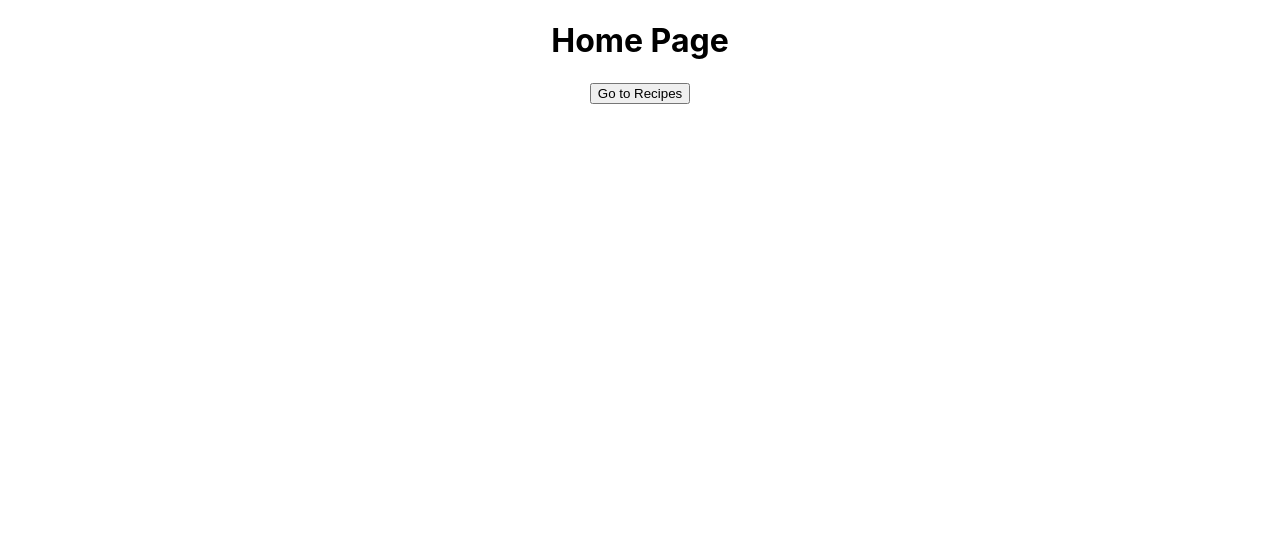
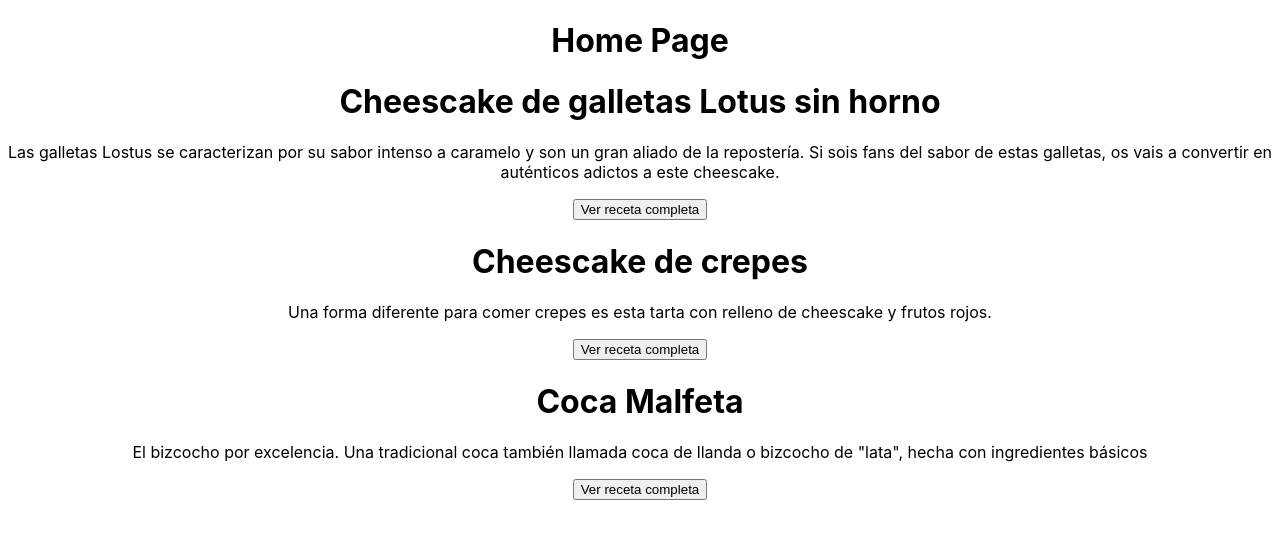
Before and after one commit to elenaradrus/dessertRecipes, a React (Create React App) app in the folder client/: page / in a window 1280 px wide. Shown: the top 538 px of the page. Built offline with nearby package versions, Linux system fonts and the light colour scheme.

Commit message:
button id passed to url

```diff
--- a/client/src/components/Home.js
+++ b/client/src/components/Home.js
@@ -1,19 +1,36 @@
-import { useNavigate } from "react-router-dom";
+import { useNavigate, useParams } from "react-router-dom";
+import list from "../helpers/list";
 
 const Home = () => {
 
+    const { recipes } = list;
+    const { id } = useParams();
+
+
     const navigate = useNavigate();
 
-    const goToRecipesPage = () => {
-        navigate('/recipes');
+    const goToRecipesPage = (id) => {
+        navigate(`/recipes/${id}`);
+        console.log(id)
     }
 
 
     return (
-    <div>
-        <h1>Home Page</h1>
-        <button onClick={() => goToRecipesPage()}>Go to Recipes</button>
-    </div>);
+        <div>
+            <h1>Home Page</h1>
+            <div className="recipesList">
+                {recipes.map((e, i) =>
+                    <div key={i}>
+                        <div>
+                            <h1>{e.name}</h1>
+                            <p>{e.description}</p>
+                        </div>
+
+                        <button id={e.id} onClick={(e) => goToRecipesPage(e.target.id)}>Ver receta completa</button>
+                    </div>
+                )}
+            </div>
+        </div>);
 }
 
 export default Home;
--- a/client/src/components/Recipes.js
+++ b/client/src/components/Recipes.js
@@ -1,8 +1,9 @@
-import { useNavigate } from "react-router-dom";
+import { useNavigate, useParams } from "react-router-dom";
 
 
 const Recipes = () => {
 
+    const { id } = useParams();
     const navigate = useNavigate();
 
     const goToHomePage = () => {
@@ -10,7 +11,7 @@ const Recipes = () => {
     }
 
     return ( <div>
-        <h1>Recipes Page</h1>
+        <h1>Recipes Page {id}</h1>
         <button onClick={() => goToHomePage()}>Go back to Home Page</button>
     </div> );
 }
--- a/client/src/pages/Main.js
+++ b/client/src/pages/Main.js
@@ -8,7 +8,7 @@ const Main = () => {
         <div>
             <Routes>
                 <Route path="/" element={<Home />} />
-                <Route path="/recipes" element={<Recipes />} />
+                <Route path="/recipes/:id" element={<Recipes />} />
             </Routes>
         </div>
     );
```
